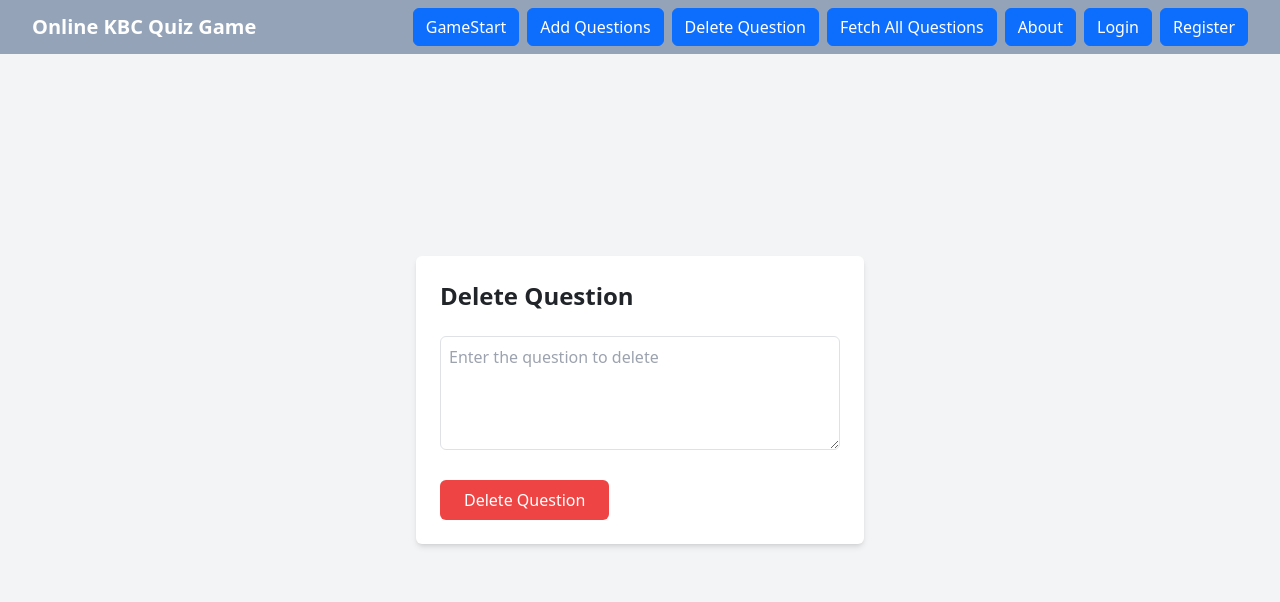
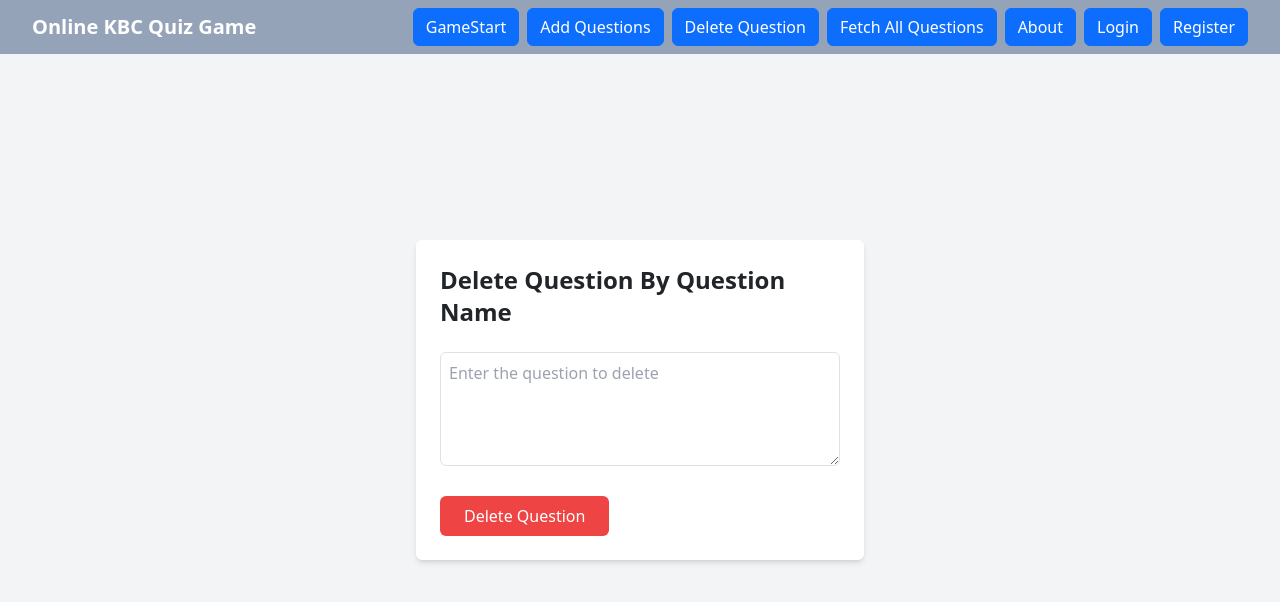
Before and after one commit to kareena0211/KBC-Group-3-Project, a React (Vite) app in the folder Frontend/: page /DeleteQuestion in a window 1280 px wide. Shown: the top 602 px of the page. Built offline with nearby package versions, Linux system fonts and the light colour scheme.

Commit message:
changes in Delete question page

```diff
--- a/Frontend/src/Pages/DeleteQuestion.jsx
+++ b/Frontend/src/Pages/DeleteQuestion.jsx
@@ -32,7 +32,7 @@ const DeleteQuestion = () => {
   return (
     <div className="flex flex-col items-center justify-center min-h-screen bg-gray-100">
       <div className="bg-white p-6 rounded shadow-md w-full max-w-md">
-        <h1 className="text-2xl font-bold mb-4">Delete Question</h1>
+        <h1 className="text-2xl font-bold mb-4">Delete Question By Question Name</h1>
         <textarea
           className="w-full p-2 border border-gray-300 rounded mb-4"
           rows="4"
```
